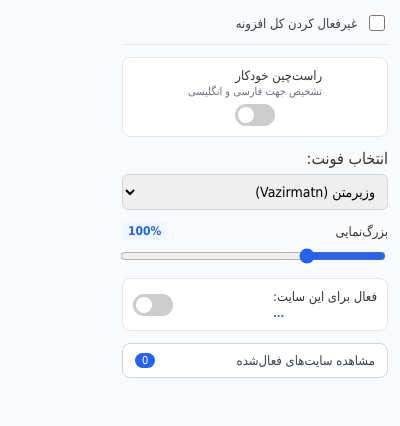
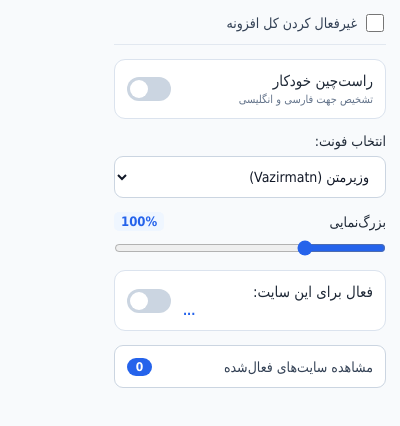
Before and after one commit to HuAliAsu/Persian-RTL-Chrome_Extensions, a browser extension: page Farsi_Font_Chrome_Extension/popup.html in a window 400 px wide. Drawn offline with Linux system fonts and the light colour scheme.

```diff
--- a/Farsi_Font_Chrome_Extension/background.js
+++ b/Farsi_Font_Chrome_Extension/background.js
@@ -2,7 +2,7 @@
 
 importScripts('core.js');
 
-const { SETTINGS_SCHEMA_VERSION, migrateSettings } = PersianExtensionCore;
+const { SETTINGS_SCHEMA_VERSION, migrateSettings, normalizeFontName } = PersianExtensionCore;
 
 const DEFAULT_AI_SITES = [
   'chat.openai.com', 'chatgpt.com', 'claude.ai', 'gemini.google.com',
@@ -33,7 +33,8 @@
   chrome.storage.local.get(null, existing => {
     if (chrome.runtime.lastError) return;
     if (existing.settingsSchemaVersion === SETTINGS_SCHEMA_VERSION &&
-        existing.rtlEnabled !== undefined) return;
+        existing.rtlEnabled !== undefined &&
+        existing.selectedFont === normalizeFontName(existing.selectedFont)) return;
     chrome.storage.local.set(migrateSettings(existing, DEFAULT_AI_SITES), () => {
       void chrome.runtime.lastError;
     });
--- a/Farsi_Font_Chrome_Extension/content.js
+++ b/Farsi_Font_Chrome_Extension/content.js
@@ -4,6 +4,7 @@
   containsPersianText,
   detectDirection,
   isUrlEnabled,
+  normalizeFontName,
   normalizeHostname,
   normalizeSiteRules
 } = PersianExtensionCore;
@@ -112,7 +113,7 @@
     else root.appendChild(style);
   }
   const sizes = settings.siteFontSizes || {};
-  style.textContent = extensionCss(settings.selectedFont || 'Vazirmatn[wght]', sizes[currentHostname()] || '100');
+  style.textContent = extensionCss(normalizeFontName(settings.selectedFont), sizes[currentHostname()] || '100');
 }
 
 function isExcluded(element) {
@@ -368,7 +369,7 @@
         settings = {
           globalEnabled: result.globalEnabled !== false,
           rtlEnabled: result.rtlEnabled !== false,
-          selectedFont: result.selectedFont || 'Vazirmatn[wght]',
+          selectedFont: normalizeFontName(result.selectedFont),
           enabledSites: normalizeSiteRules(result.enabledSites || []),
           siteFontSizes: result.siteFontSizes || {}
         };
--- a/Farsi_Font_Chrome_Extension/popup.css
+++ b/Farsi_Font_Chrome_Extension/popup.css
@@ -1,145 +1,145 @@
 * { box-sizing: border-box; }
 
 body {
-  width: 290px;
+  width: 300px;
+  margin: 0;
+  padding: 14px;
+  background: #f8fafc;
+  color: #1f2937;
   font-family: Tahoma, Arial, sans-serif;
-  padding: 12px;
-  margin: 0;
-  background: #f9fafb;
-  color: #333;
 }
 
-/* هدر با چک‌باکس */
 .header {
-  border-bottom: 1px solid #e5e7eb;
-  padding-bottom: 10px;
-  margin-bottom: 12px;
+  margin-bottom: 14px;
+  padding: 0 2px 12px;
+  border-bottom: 1px solid #e2e8f0;
 }
 
 .checkbox-label {
   display: flex;
   align-items: center;
-  gap: 8px;
+  justify-content: flex-start;
+  gap: 9px;
+  color: #334155;
   cursor: pointer;
-  font-size: 13px;
-  color: #374151;
+  font-size: 14px;
 }
 
 .checkbox-label input[type="checkbox"] {
-  width: 16px;
-  height: 16px;
+  width: 18px;
+  height: 18px;
+  margin: 0;
+  accent-color: #dc2626;
   cursor: pointer;
-  accent-color: #dc2626;
 }
 
 #settingsContainer {
-  border: 0;
   min-width: 0;
   margin: 0;
   padding: 0;
-  transition: opacity 0.3s ease;
+  border: 0;
+  transition: opacity .2s ease;
 }
 
-#settingsContainer.is-disabled { opacity: 0.4; }
+#settingsContainer.is-disabled { opacity: .45; }
 
-.rtl-toggle-group {
-  flex-direction: row;
-  justify-content: space-between;
-  align-items: center;
-  background: #fff;
-  padding: 10px;
-  border: 1px solid #e5e7eb;
-  border-radius: 8px;
+.control-group {
+  display: flex;
+  flex-direction: column;
+  gap: 7px;
+  margin: 0 0 14px;
+  font-size: 14px;
 }
 
-.setting-copy {
+.rtl-toggle-group,
+.site-toggle-group {
+  display: grid;
+  grid-template-columns: minmax(0, 1fr) auto;
+  align-items: center;
+  gap: 12px;
+  padding: 12px;
+  border: 1px solid #dbe3ee;
+  border-radius: 11px;
+  background: #fff;
+}
+
+.setting-copy,
+.site-info {
+  min-width: 0;
   display: flex;
   flex-direction: column;
-  gap: 2px;
-  font-size: 13px;
+  gap: 3px;
 }
 
-.setting-copy span {
-  color: #6b7280;
+.setting-copy label,
+.site-info > span:first-child { font-size: 15px; }
+
+.setting-copy span,
+.site-label {
+  color: #64748b;
   font-size: 11px;
-}
-
-.control-group {
-  margin-bottom: 12px;
-  display: flex;
-  flex-direction: column;
-  gap: 6px;
 }
 
 .slider-header {
   display: flex;
+  align-items: center;
   justify-content: space-between;
-  align-items: center;
-  font-size: 13px;
-}
-
-.site-label {
-  font-size: 10px;
-  color: #6b7280;
-  margin-right: 4px;
+  gap: 8px;
 }
 
 #fontSizeValue {
-  font-size: 12px;
-  font-weight: bold;
+  flex-shrink: 0;
+  padding: 2px 7px;
+  border-radius: 5px;
+  background: #eff6ff;
   color: #2563eb;
-  background: #eff6ff;
-  padding: 2px 6px;
-  border-radius: 4px;
+  font-size: 13px;
+  font-weight: 700;
 }
 
-input[type=range] {
+select {
   width: 100%;
+  min-height: 42px;
+  padding: 8px 12px;
+  border: 1px solid #cbd5e1;
+  border-radius: 9px;
+  outline: none;
+  background: #fff;
+  color: #111827;
+  font-family: inherit;
+  font-size: 14px;
+  text-align: right;
+  cursor: pointer;
+}
+
+select:focus,
+input[type="range"]:focus-visible,
+.sites-btn:focus-visible {
+  outline: 2px solid #2563eb;
+  outline-offset: 2px;
+}
+
+input[type="range"] {
+  width: 100%;
+  margin: 2px 0 0;
   accent-color: #2563eb;
   cursor: pointer;
 }
 
-select {
-  padding: 8px;
-  border-radius: 6px;
-  border: 1px solid #d1d5db;
-  outline: none;
-  font-family: inherit;
-  font-size: 14px;
-  cursor: pointer;
-  width: 100%;
+.hostname {
+  overflow: hidden;
+  color: #2563eb;
+  font-size: 12px;
+  font-weight: 700;
+  text-overflow: ellipsis;
+  white-space: nowrap;
 }
 
-.site-toggle-group {
-  flex-direction: row;
-  justify-content: space-between;
-  align-items: center;
-  background: #fff;
-  padding: 10px;
-  border-radius: 8px;
-  border: 1px solid #e5e7eb;
-}
-
-.site-info {
-  display: flex;
-  flex-direction: column;
-  font-size: 13px;
-}
-
-.hostname {
-  font-weight: bold;
-  color: #2563eb;
-  font-size: 11px;
-  margin-top: 3px;
-}
-
-/* Toggle Switch */
 .switch {
   position: relative;
   display: inline-block;
-  width: 40px;
-  height: 22px;
-  flex-shrink: 0;
+  width: 44px;
+  height: 24px;
 }
 
 .switch input {
@@ -149,58 +149,56 @@
   opacity: 0;
 }
 
-.switch input:focus-visible + .slider-thumb {
-  outline: 2px solid #1d4ed8;
-  outline-offset: 2px;
+.slider-thumb {
+  position: absolute;
+  inset: 0;
+  border-radius: 24px;
+  background: #cbd5e1;
+  cursor: pointer;
+  transition: background .2s ease;
 }
 
-.slider-thumb {
+.slider-thumb::before {
   position: absolute;
-  cursor: pointer;
-  top: 0; left: 0; right: 0; bottom: 0;
-  background-color: #ccc;
-  transition: .3s;
-  border-radius: 22px;
+  bottom: 3px;
+  left: 3px;
+  width: 18px;
+  height: 18px;
+  border-radius: 50%;
+  background: #fff;
+  content: '';
+  transition: transform .2s ease;
 }
 
-.slider-thumb:before {
-  position: absolute;
-  content: "";
-  height: 16px;
-  width: 16px;
-  left: 3px;
-  bottom: 3px;
-  background: white;
-  transition: .3s;
-  border-radius: 50%;
+.switch input:checked + .slider-thumb { background: #2563eb; }
+.switch input:checked + .slider-thumb::before { transform: translateX(20px); }
+.switch input:focus-visible + .slider-thumb { outline: 2px solid #1d4ed8; outline-offset: 2px; }
+
+.sites-btn {
+  display: flex;
+  align-items: center;
+  justify-content: space-between;
+  width: 100%;
+  min-height: 43px;
+  padding: 9px 12px;
+  border: 1px solid #cbd5e1;
+  border-radius: 9px;
+  background: #fff;
+  color: #334155;
+  font-family: inherit;
+  font-size: 14px;
+  cursor: pointer;
 }
 
-input:checked + .slider-thumb { background-color: #2563eb; }
-input:checked + .slider-thumb:before { transform: translateX(18px); }
-
-/* دکمه سایت‌ها */
-.sites-btn {
-  width: 100%;
-  padding: 9px 12px;
-  background: #fff;
-  border: 1px solid #d1d5db;
-  border-radius: 8px;
-  font-family: inherit;
-  font-size: 13px;
-  cursor: pointer;
-  display: flex;
-  justify-content: space-between;
-  align-items: center;
-  color: #374151;
-  transition: background 0.2s;
-}
-
-.sites-btn:hover { background: #f3f4f6; }
+.sites-btn:hover { background: #f1f5f9; }
 
 .badge {
+  min-width: 25px;
+  padding: 2px 7px;
+  border-radius: 999px;
   background: #2563eb;
-  color: white;
-  font-size: 11px;
-  padding: 1px 7px;
-  border-radius: 10px;
+  color: #fff;
+  font-size: 12px;
+  font-weight: 700;
+  text-align: center;
 }
--- a/Farsi_Font_Chrome_Extension/popup.html
+++ b/Farsi_Font_Chrome_Extension/popup.html
@@ -28,19 +28,10 @@
       <label for="fontSelect">انتخاب فونت:</label>
       <select id="fontSelect">
         <option value="Vazirmatn[wght]">وزیرمتن (Vazirmatn)</option>
-        <option value="Shabnam">شبنم (Shabnam)</option>
-        <option value="Shabnam-Medium">شبنم متوسط</option>
-        <option value="Shabnam-Bold">شبنم ضخیم</option>
         <option value="Samim">صمیم (Samim)</option>
-        <option value="Samim-Medium">صمیم متوسط</option>
-        <option value="Samim-Bold">صمیم ضخیم</option>
         <option value="Sahel-VF">ساحل (Sahel)</option>
-        <option value="Parastoo">پرستو (Parastoo)</option>
-        <option value="Parastoo-Bold">پرستو ضخیم</option>
         <option value="Gandom">گندم (Gandom)</option>
         <option value="Mikhak[DSTY,KSHD,wght]">میخک (Mikhak)</option>
-        <option value="Behdad-Regular">بهداد (Behdad)</option>
-        <option value="Nika-Regular">نیکا (Nika)</option>
       </select>
     </div>
 
--- a/Farsi_Font_Chrome_Extension/popup.js
+++ b/Farsi_Font_Chrome_Extension/popup.js
@@ -1,7 +1,7 @@
 'use strict';
 
 document.addEventListener('DOMContentLoaded', async () => {
-  const { normalizeHostname, normalizeSiteRules, ruleMatchesUrl } = PersianExtensionCore;
+  const { normalizeFontName, normalizeHostname, normalizeSiteRules, ruleMatchesUrl } = PersianExtensionCore;
   const globalToggle = document.getElementById('globalToggle');
   const rtlToggle = document.getElementById('rtlToggle');
   const fontSelect = document.getElementById('fontSelect');
@@ -51,7 +51,7 @@
       const rules = normalizeSiteRules(result.enabledSites || []);
       globalToggle.checked = isDisabled;
       rtlToggle.checked = result.rtlEnabled !== false;
-      fontSelect.value = result.selectedFont || 'Vazirmatn[wght]';
+      fontSelect.value = normalizeFontName(result.selectedFont);
 
       const currentSize = (result.siteFontSizes || {})[hostname] || '100';
       fontSizeSlider.value = currentSize;
```
Also changed, not shown: Farsi_Font_Chrome_Extension/core.js (+14 -1 lines), Farsi_Font_Chrome_Extension/tests/core.test.js (+9 -0 lines), Farsi_Font_Chrome_Extension/fonts/Behdad-Regular.woff2 (deleted), Farsi_Font_Chrome_Extension/fonts/Nika-Regular.woff2 (deleted), Farsi_Font_Chrome_Extension/fonts/Parastoo-Bold.woff2 (deleted), Farsi_Font_Chrome_Extension/fonts/Parastoo.woff2 (deleted), Farsi_Font_Chrome_Extension/fonts/Samim-Bold.woff2 (deleted), Farsi_Font_Chrome_Extension/fonts/Samim-Medium.woff2 (deleted), Farsi_Font_Chrome_Extension/fonts/Shabnam-Bold.woff2 (deleted), Farsi_Font_Chrome_Extension/fonts/Shabnam-Medium.woff2 (deleted), Farsi_Font_Chrome_Extension/fonts/Shabnam.woff2 (deleted), Farsi_Font_Chrome_Extension/icon-public.svg (added), 2 other files.
